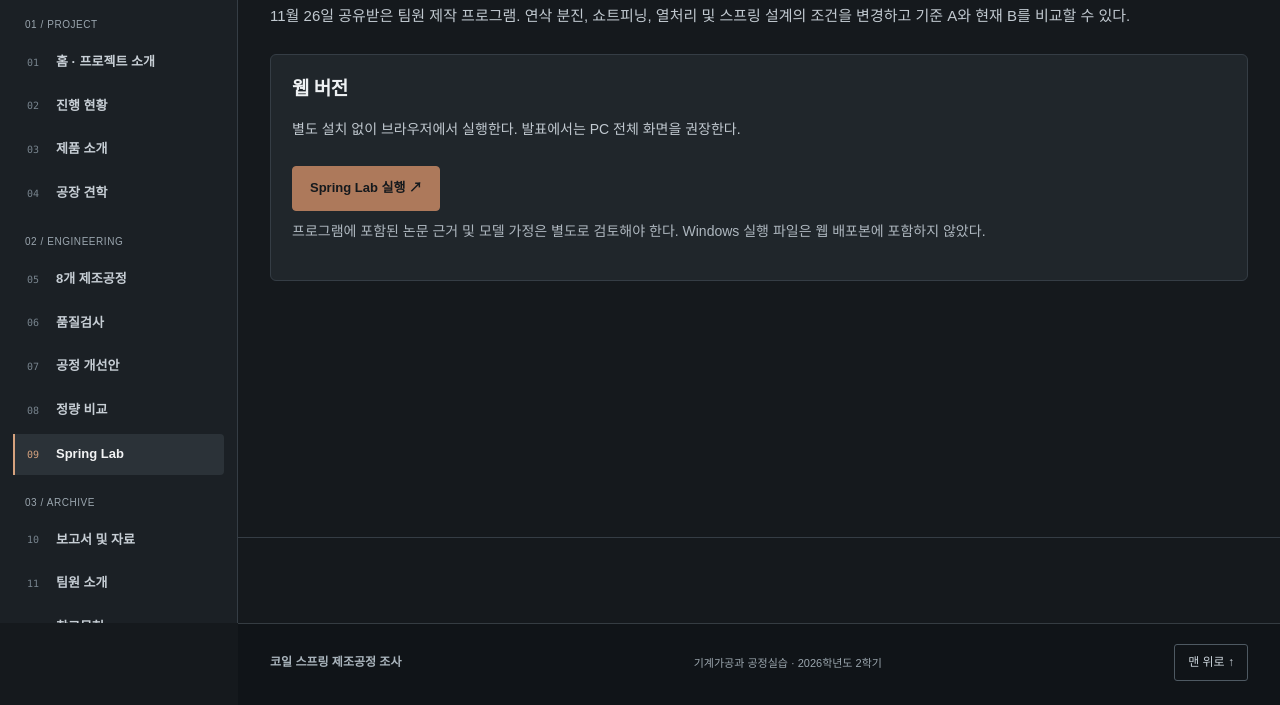
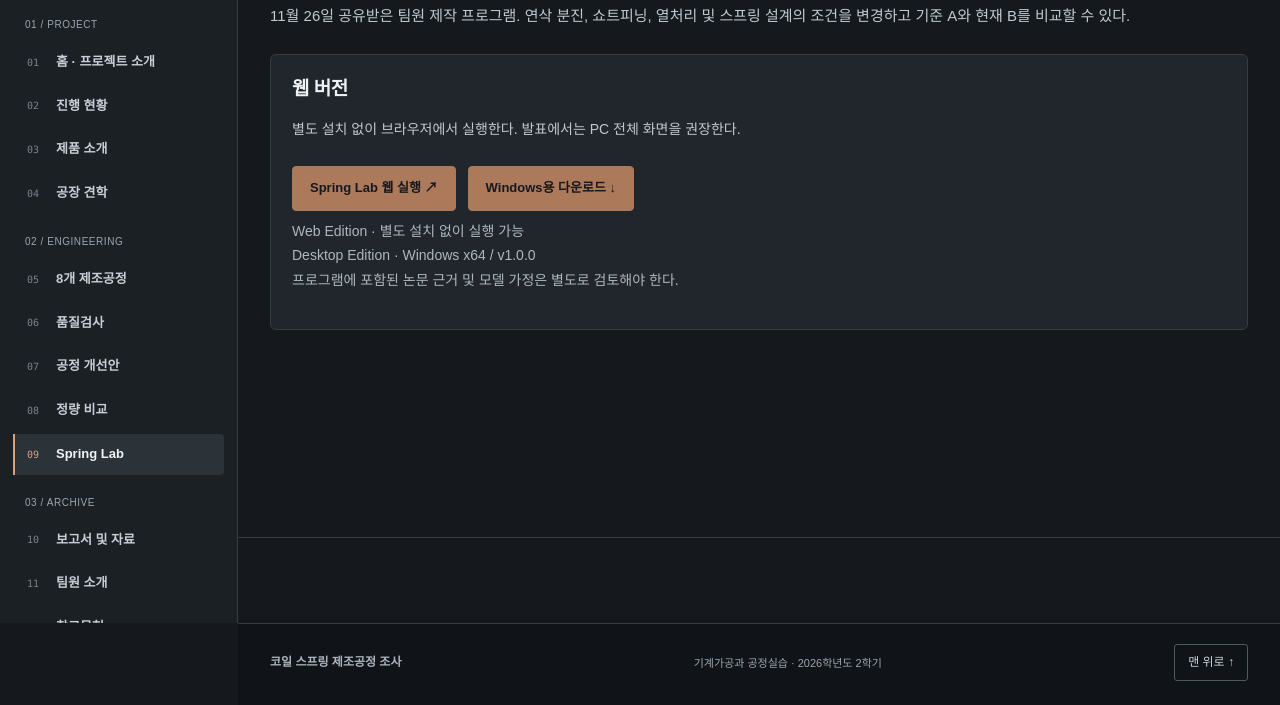
Before and after one commit to sklee221-cell/manufacturing-project, a plain HTML site: page index.html in a window 1280 px wide. Both pictures are taken after a click on the link "Spring Lab 실행 안내 ↗". Shown: the part 177-882 px from the top of the page. Drawn offline with Linux system fonts and the light colour scheme.

Commit message:
Update index.html

```diff
--- a/index.html
+++ b/index.html
@@ -101,7 +101,29 @@ body{font-size:15px;letter-spacing:0}.topbar{background:#181d21}.site-nav{backgr
 <ol class="references"><li>기계가공과 공정실습, 2026학년도 2학기 Option A 팀 중간보고서.</li><li>2026년 9월 21일 스프링 제조업체 견학 중 관찰한 설비 및 담당자 설명.</li><li>팀이 제공한 공장 사진, 스프링 시료 사진, 코일 성형기 작동 영상.</li><li>스프링 상수·연삭속도·생산량 계산에 사용하는 일반 기계공학 관계식.</li><li>11월 26일 공유받은 최종 결과보고서 초안 및 Spring Lab 프로그램 (팀 제공).</li></ol>
 <div class="note">최종보고서 초안에는 문헌별 모델 근거가 정리되어 있다. 인용 문헌의 원문과 적용 범위, 현장 조건과 해석 조건의 차이를 최종 제출 전에 검토할 예정이다.</div>
 </div></section>
-<section id="lab"><div class="wrap"><div class="kicker">PROJECT RESOURCES</div><h2>Spring Lab</h2><p class="lead">11월 26일 공유받은 팀원 제작 프로그램. 연삭 분진, 쇼트피닝, 열처리 및 스프링 설계의 조건을 변경하고 기준 A와 현재 B를 비교할 수 있다.</p><div class="point"><h3>웹 버전</h3><p>별도 설치 없이 브라우저에서 실행한다. 발표에서는 PC 전체 화면을 권장한다.</p><a class="action" href="SpringLab.html" rel="noopener" target="_blank">Spring Lab 실행 ↗</a><p class="small">프로그램에 포함된 논문 근거 및 모델 가정은 별도로 검토해야 한다. Windows 실행 파일은 웹 배포본에 포함하지 않았다.</p></div></div></section><section id="reports"><div class="wrap"><div class="kicker">PROJECT RESOURCES</div><h2>보고서 및 자료</h2><p class="lead">중간보고서와 최종 결과보고서 초안을 구분해 관리한다.</p><div class="intro-points"><article class="point"><span>2026.10.14</span><h3>중간보고서</h3><p>현장 견학, 8개 제조공정, 연삭 문제 및 향후 조사 계획.</p><a aria-disabled="true" class="action disabled" data-report="reports/progress-report.pdf" rel="noopener" target="_blank">파일 공개 확인 후 등록</a></article><article class="point"><span>2026.11.26 공유 · 초안</span><h3>최종 결과보고서 초안</h3><p>공정별 상세 조건, 세 가지 개선안, 시뮬레이션과 정량 비교.</p><a aria-disabled="true" class="action disabled" data-report="reports/final-report-draft.docx" download="">파일 공개 확인 후 등록</a></article><article class="point"><span>예정</span><h3>최종 제출본</h3><p>팀 검토와 발표 피드백 반영 후 등록할 예정이다.</p></article></div><p class="note">보고서 원본에는 팀원 학번과 업체 내부 자료가 포함될 수 있다. 공개용으로 정리한 파일을 reports 폴더에 올리고 HTML의 REPORT_FILES 설정을 켜면 열람 링크가 활성화된다.</p></div></section></main>
+<section id="lab"><div class="wrap"><div class="kicker">PROJECT RESOURCES</div><h2>Spring Lab</h2><p class="lead">11월 26일 공유받은 팀원 제작 프로그램. 연삭 분진, 쇼트피닝, 열처리 및 스프링 설계의 조건을 변경하고 기준 A와 현재 B를 비교할 수 있다.</p><div class="point"><h3>웹 버전</h3><p>별도 설치 없이 브라우저에서 실행한다. 발표에서는 PC 전체 화면을 권장한다.</p><div style="display:flex; gap:12px; flex-wrap:wrap;">
+
+    <a class="action"
+       href="SpringLab.html"
+       rel="noopener"
+       target="_blank">
+        Spring Lab 웹 실행 ↗
+    </a>
+
+    <a class="action"
+       href="https://github.com/sklee221-cell/manufacturing-project/releases/download/v1.0.0/SpringLab-Desktop-1.0.0-Windows-x64.exe">
+        Windows용 다운로드 ↓
+    </a>
+
+</div>
+
+<p class="small">
+    Web Edition · 별도 설치 없이 실행 가능
+    <br>
+    Desktop Edition · Windows x64 / v1.0.0
+    <br>
+    프로그램에 포함된 논문 근거 및 모델 가정은 별도로 검토해야 한다.
+</p></div></div></section><section id="reports"><div class="wrap"><div class="kicker">PROJECT RESOURCES</div><h2>보고서 및 자료</h2><p class="lead">중간보고서와 최종 결과보고서 초안을 구분해 관리한다.</p><div class="intro-points"><article class="point"><span>2026.10.14</span><h3>중간보고서</h3><p>현장 견학, 8개 제조공정, 연삭 문제 및 향후 조사 계획.</p><a aria-disabled="true" class="action disabled" data-report="reports/progress-report.pdf" rel="noopener" target="_blank">파일 공개 확인 후 등록</a></article><article class="point"><span>2026.11.26 공유 · 초안</span><h3>최종 결과보고서 초안</h3><p>공정별 상세 조건, 세 가지 개선안, 시뮬레이션과 정량 비교.</p><a aria-disabled="true" class="action disabled" data-report="reports/final-report-draft.docx" download="">파일 공개 확인 후 등록</a></article><article class="point"><span>예정</span><h3>최종 제출본</h3><p>팀 검토와 발표 피드백 반영 후 등록할 예정이다.</p></article></div><p class="note">보고서 원본에는 팀원 학번과 업체 내부 자료가 포함될 수 있다. 공개용으로 정리한 파일을 reports 폴더에 올리고 HTML의 REPORT_FILES 설정을 켜면 열람 링크가 활성화된다.</p></div></section></main>
 <footer><div class="wrap"><b>코일 스프링 제조공정 조사</b><p>기계가공과 공정실습 · 2026학년도 2학기</p><button class="top-btn" id="backTop" type="button">맨 위로 ↑</button></div></footer>
 <div aria-label="사진 확대 보기" aria-modal="true" class="lightbox" id="lightbox" role="dialog"><button aria-label="닫기" class="lightbox-close" id="closeLightbox" type="button">×</button><figure class="lightbox-inner"><img alt="" id="lightboxImage"/><figcaption id="lightboxCaption"></figcaption></figure></div>
 <script>
```
